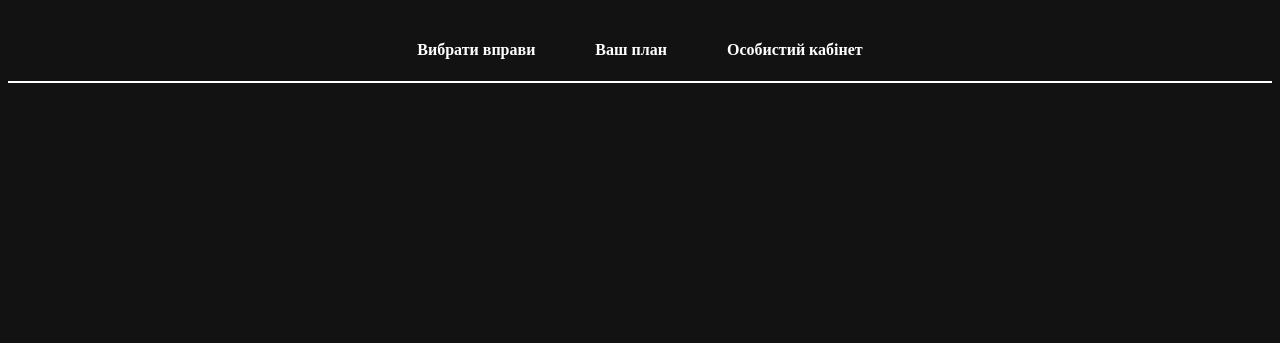
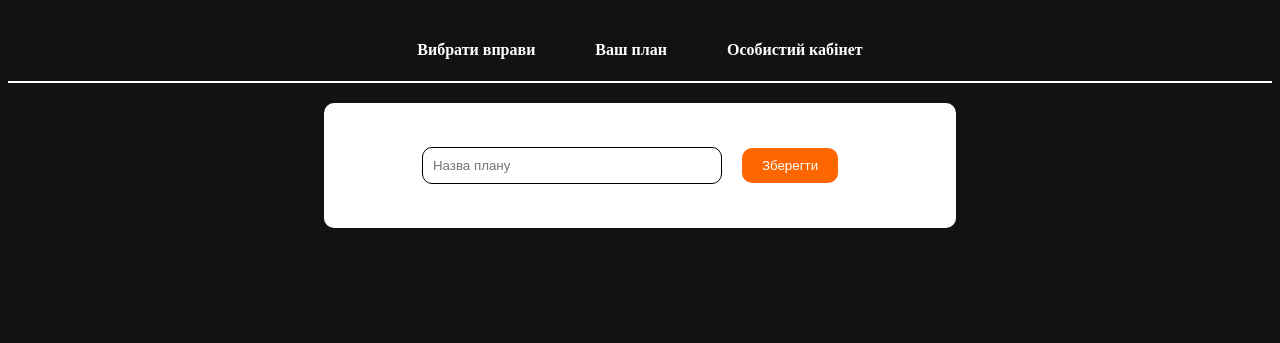
Before and after one commit to VolodymyrPysklynets/gym_site, a Django app: page /users/edit_plan/ in a window 1280 px wide. Shown: the top 343 px of the page. Run offline with Django 5.2, Linux system fonts and the light colour scheme.

Commit message:
plan name block add

```diff
--- a/myproject/users/static/users/style.css
+++ b/myproject/users/static/users/style.css
@@ -229,3 +229,34 @@ button a {
     flex: 1;
     color: black;
 }
+
+/* Edit plan page */
+
+.data .button-container {
+    text-align: left !important;
+    padding: 10px;
+}
+
+.data input[type="text"] select,
+.data input[type="text"] {
+    border: 1px solid #000000 !important;
+}
+
+.data div {
+    margin: 10px;
+    padding: 15px;
+}
+
+.data {
+    background-color: white;
+    border-radius: 10px;
+    width: 50%;
+    margin: 20 auto;
+    display: flex;
+    justify-content: center;
+}
+
+.input-container {
+    display: flex;
+    align-items: center;
+}
--- a/myproject/users/templates/users/edit_plan.html
+++ b/myproject/users/templates/users/edit_plan.html
@@ -16,5 +16,14 @@
                 <a href="/users/account"><h4>Особистий кабінет</h4></a>
             </nav>
         </div>
+
+        <div class="data">
+            <div class="input-container">
+                <input type="text" name="planname" placeholder="Назва плану" required>
+                <div class="button-container">
+                    <button type="submit">Зберегти</button>
+                </div>
+            </div>
+        </div>
     </body>
 </html>
```
